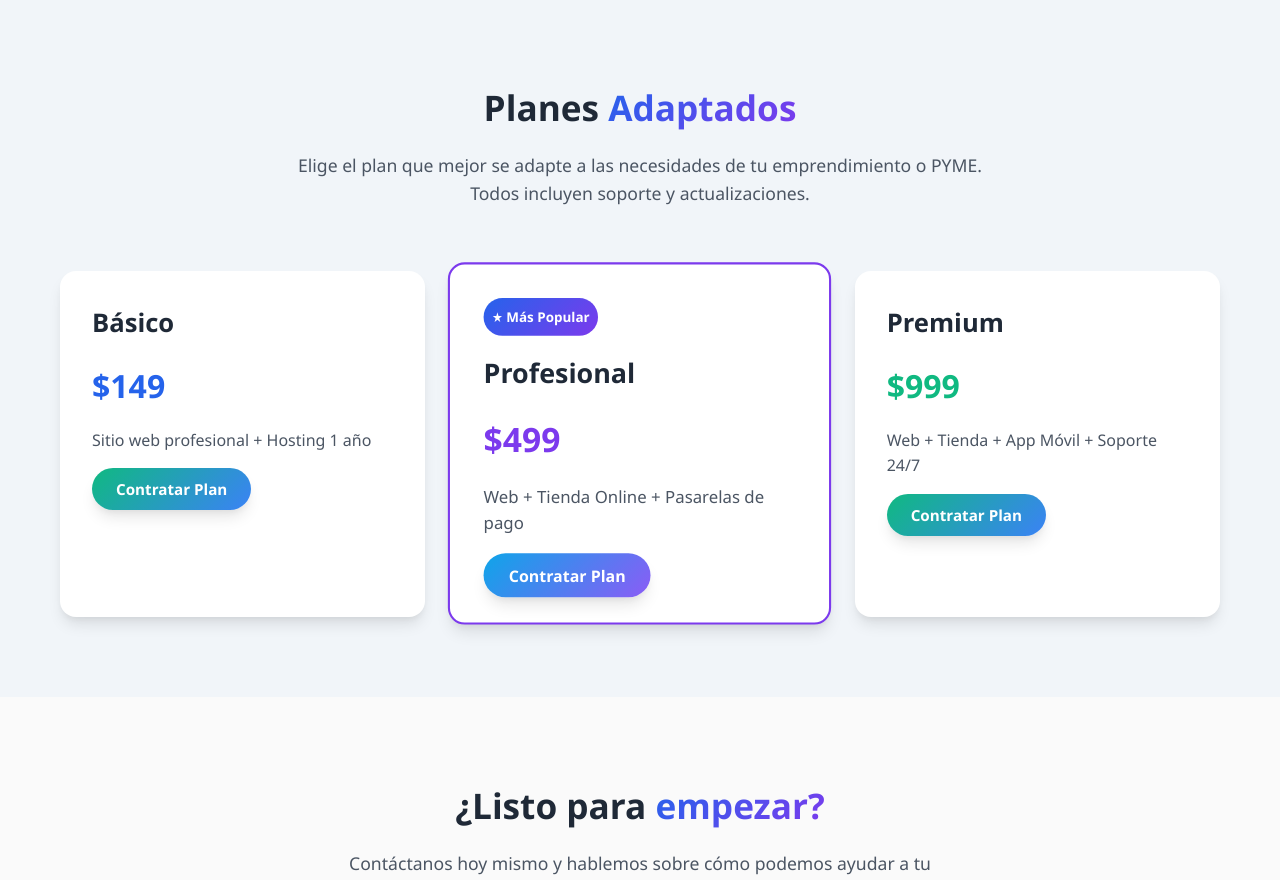
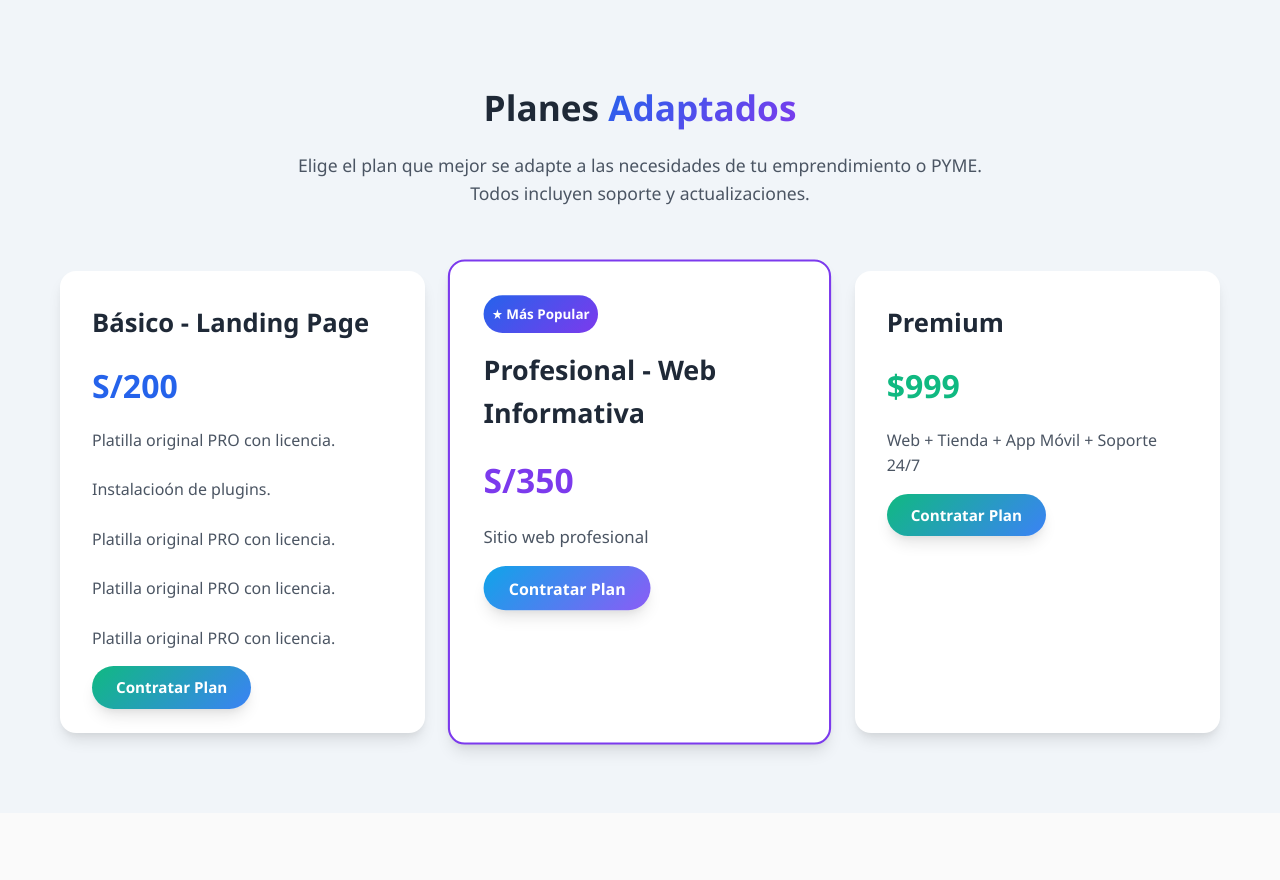
Before and after one commit to jailchazev/GamersClubDigital, a Flask app: page / in a window 1280 px wide. Shown: the part 1303-2183 px from the top of the page. Run offline with Flask 3, Linux system fonts and the light colour scheme.

Commit message:
Agregado archivo LICENSE y actualizado index.html

```diff
--- a/templates/index.html
+++ b/templates/index.html
@@ -461,17 +461,21 @@
             <p class="section-subtitle">Elige el plan que mejor se adapte a las necesidades de tu emprendimiento o PYME. Todos incluyen soporte y actualizaciones.</p>
             <div class="services-grid">
                 <div class="service-card">
-                    <h3 style="font-size: 1.6rem; margin-bottom: 0.5rem;">Básico</h3>
-                    <div style="font-size: 2rem; font-weight: 800; color: #2563eb; margin: 1rem 0;">$149</div>
-                    <p style="margin-bottom: 1.5rem;">Sitio web profesional + Hosting 1 año</p>
+                    <h3 style="font-size: 1.6rem; margin-bottom: 0.5rem;">Básico - Landing Page</h3>
+                    <div style="font-size: 2rem; font-weight: 800; color: #2563eb; margin: 1rem 0;">S/200</div>
+                    <p style="margin-bottom: 1.5rem;">Platilla original PRO con licencia.</p>
+                    <p style="margin-bottom: 1.5rem;">Instalacioón de plugins.</p>
+                    <p style="margin-bottom: 1.5rem;">Platilla original PRO con licencia.</p>
+                    <p style="margin-bottom: 1.5rem;">Platilla original PRO con licencia.</p>
+                    <p style="margin-bottom: 1.5rem;">Platilla original PRO con licencia.</p>
                     <a href="https://wa.me/51981558445?text=Hola,%20quiero%20contratar%20el%20plan%20Básico%20para%20la%20Página%20web%20de%20mi%20negocio.%20Me%20pueden%20ayudar%20a%20empezar?" target="_blank" class="whatsapp-btn" style="width: 100%; text-align: center; justify-content: center;">Contratar Plan</a>
                 </div>
 
                 <div class="service-card" style="transform: scale(1.05); border: 2px solid #7c3aed;">
                     <div style="background: var(--gradient-primary); color: white; padding: 0.5rem; border-radius: 50px; font-size: 0.8rem; font-weight: 600; display: inline-block; margin-bottom: 1rem;">★ Más Popular</div>
-                    <h3 style="font-size: 1.6rem; margin-bottom: 0.5rem;">Profesional</h3>
-                    <div style="font-size: 2rem; font-weight: 800; color: #7c3aed; margin: 1rem 0;">$499</div>
-                    <p style="margin-bottom: 1.5rem;">Web + Tienda Online + Pasarelas de pago</p>
+                    <h3 style="font-size: 1.6rem; margin-bottom: 0.5rem;">Profesional - Web Informativa</h3>
+                    <div style="font-size: 2rem; font-weight: 800; color: #7c3aed; margin: 1rem 0;">S/350</div>
+                    <p style="margin-bottom: 1.5rem;">Sitio web profesional</p>
                     <a href="https://wa.me/51981558445?text=Hola,%20quiero%20contratar%20el%20plan%20Profesional%20(Web%20+%20Tienda%20Online).%20Me%20dan%20más%20detalles?" target="_blank" class="whatsapp-btn" style="width: 100%; text-align: center; justify-content: center; background: var(--gradient-secondary);">Contratar Plan</a>
                 </div>
 
```
Also changed, not shown: LICENSE.txt (added).
